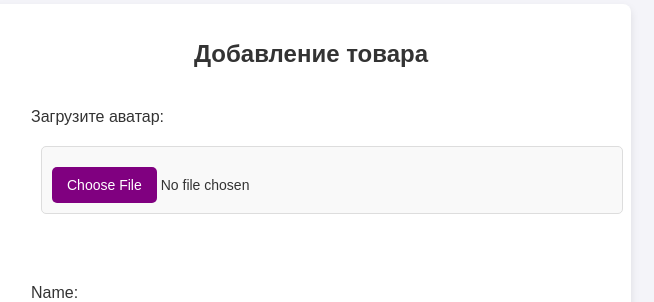
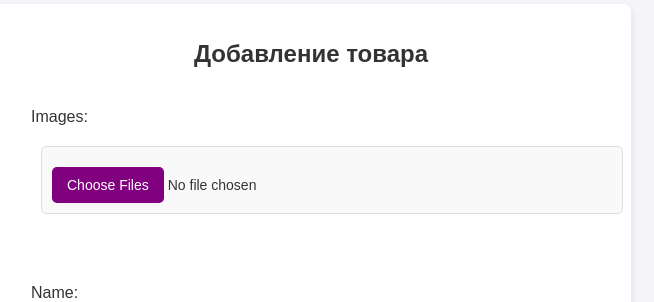
Before and after one commit to pozor22/MarketPlace, a Django app: page /products/create/ in a window 1280 px wide. Shown: the part 189-491 px from the top of the page, without its empty margins (329-983 px from the left). Run offline with Django 4.2, Linux system fonts and the light colour scheme.

Commit message:
add multiple add image

```diff
--- a/marketplace/marketplace/urls.py
+++ b/marketplace/marketplace/urls.py
@@ -15,6 +15,7 @@ Including another URLconf
 """
 from django.contrib import admin
 from django.urls import path, include
+
 from products.views import HomeProducts
 
 urlpatterns = [
--- a/marketplace/products/forms.py
+++ b/marketplace/products/forms.py
@@ -1,11 +1,29 @@
 from django import forms
 
-from .models import Product
+from .models import Product, ProductImage
+
+
+class MultipleFileInput(forms.ClearableFileInput):
+    allow_multiple_selected = True
+
+
+class MultipleFileField(forms.FileField):
+    def __init__(self, *args, **kwargs):
+        kwargs.setdefault("widget", MultipleFileInput())
+        super().__init__(*args, **kwargs)
+
+    def clean(self, data, initial=None):
+        single_file_clean = super().clean
+        if isinstance(data, (list, tuple)):
+            result = [single_file_clean(d, initial) for d in data]
+        else:
+            result = [single_file_clean(data, initial)]
+        return result
 
 
 class CreateProductForm(forms.ModelForm):
-    image = forms.ImageField(required=True, label="Загрузите аватар", widget=forms.FileInput(attrs={'class': 'image-input'}))
+    images = MultipleFileField()
 
     class Meta:
         model = Product
-        fields = ['name', 'image', 'description', 'price']
+        fields = ['name', 'description', 'price']
--- a/marketplace/products/templates/products/create_product.html
+++ b/marketplace/products/templates/products/create_product.html
@@ -12,7 +12,6 @@
     <h1>Добавление товара</h1>
     <form method="post" enctype="multipart/form-data">
         {% csrf_token %}
-
         <!-- Блок для отображения ошибок формы -->
         {% if form.non_field_errors %}
         <div class="form-errors">
@@ -25,13 +24,13 @@
         {% endif %}
 
         <div class="form-group">
-            {{ form.image.label_tag }}
+            {{ form.images.label_tag }}
             <div class="file-upload-container">
-                {{ form.image }}
+                {{ form.images }}
             </div>
-            {% if form.image.errors %}
+            {% if form.images.errors %}
             <div class="field-error">
-                {{ form.image.errors }}
+                {{ form.images.errors }}
             </div>
             {% endif %}
         </div>
--- a/marketplace/products/views.py
+++ b/marketplace/products/views.py
@@ -42,8 +42,12 @@ class CreateProductView(CreateView):
         product.author = self.request.user
         product.save()
 
-        image = self.request.FILES.get('image')
-        ProductImage.objects.create(product=product, image=image.read())
+        images = self.request.FILES.getlist('images')
+        for image in images:
+            ProductImage.objects.create(
+                product=product,
+                image=image.read()  # Сохраняем содержимое файла в бинарном формате
+            )
 
         return redirect('home')
 
```
